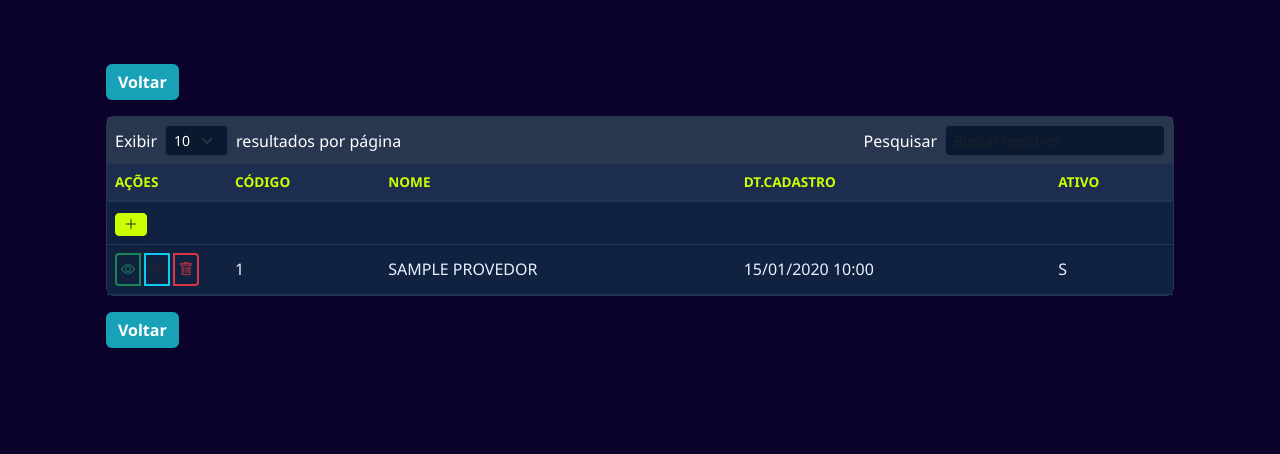
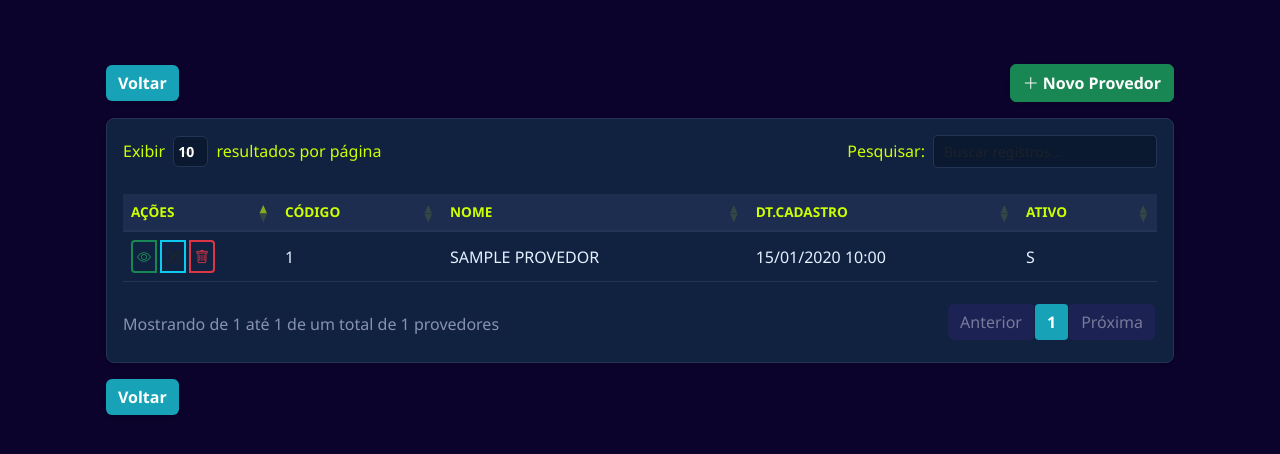
Before and after one commit to fernandosantosb30/sistema_EP, a Django app: page /cadastro/ in a window 1280 px wide. Shown: the part 56-510 px from the top of the page. Run offline with Django 5.2, Linux system fonts and the light colour scheme; a user stored in the database is signed in; tables that the repository leaves empty hold one stand-in row (values such as "Sample post"); some libraries are stand-ins or nearby versions.

Commit message:
Organização da página listagem

```diff
--- a/sistema_isp/core/urls.py
+++ b/sistema_isp/core/urls.py
@@ -48,4 +48,8 @@ urlpatterns = [
     path('usuarios/novo/', providers_views.criar_usuario, name='criar_usuario'),
     path('usuarios/excluir/<int:user_id>/', providers_views.excluir_usuario, name='excluir_usuario'),
     path('usuarios/senha/<int:user_id>/', providers_views.alterar_senha, name='alterar_senha'),
+
+    #import DB
+    # Dentro do seu urlpatterns no core/urls.py:
+    #path('importar-massa-agora/', providers_views.script_importar_tudo, name='importar_massa_agora'),
 ]
--- a/sistema_isp/providers/models.py
+++ b/sistema_isp/providers/models.py
@@ -6,7 +6,7 @@ class Provedor(models.Model):
     codigo = models.CharField(max_length=50, unique=True, null=True, blank=True)
     nome = models.CharField(max_length=255)
     razao_social = models.CharField(max_length=255, null=True, blank=True)
-    cnpj = models.CharField(max_length=20, unique=True, null=True, blank=True) # Adicionado unique=True para evitar duplicidade
+    cnpj = models.CharField(max_length=18, unique=True, null=True, blank=True)
     data_cadastro = models.DateTimeField(auto_now_add=True)
     ativo = models.BooleanField(default=True)
 
--- a/sistema_isp/providers/views.py
+++ b/sistema_isp/providers/views.py
@@ -1,6 +1,8 @@
 import csv
 import io
 import unicodedata
+import os
+from django.conf import settings
 from django.shortcuts import render, get_object_or_404, redirect # Certifique-se de que get_object_or_404 está aqui
 from django.contrib import messages
 from django.db.models import Q
@@ -9,6 +11,7 @@ from django.http import HttpResponse
 from django.contrib.auth.decorators import login_required, user_passes_test
 from django.contrib.auth.models import User
 from django.contrib.auth.forms import UserCreationForm, SetPasswordForm
+from django.core.paginator import Paginator
 
 # --- GESTÃO DE ACESSO (ADMIN) ---
 
@@ -87,6 +90,7 @@ def home_view(request):
 
 @login_required
 def lista_provedores(request):
+    # Buscamos todos os provedores para que o DataTables do JavaScript consiga fazer a paginação nativa
     provedores = Provedor.objects.all().order_by('-data_cadastro')
     return render(request, 'providers/cadastro.html', {'provedores': provedores})
 
--- a/sistema_isp/templates/providers/cadastro.html
+++ b/sistema_isp/templates/providers/cadastro.html
@@ -2,34 +2,20 @@
 
 {% block content %}
 <div class="container-fluid px-4 py-3">
-    <!-- Botão Voltar Superior -->
-    <div class="mb-3">
+    <div class="d-flex justify-content-between align-items-center mb-3">
         <a href="{% url 'home' %}" class="btn btn-info text-white fw-bold shadow-sm" style="background-color: #17a2b8; border: none;">
             Voltar
         </a>
+        <a href="{% url 'cadastrar_provedor' %}" class="btn btn-success fw-bold shadow-sm">
+            <i class="bi bi-plus-lg"></i> Novo Provedor
+        </a>
     </div>
 
-    <!-- Container da Tabela -->
     <div class="card shadow-sm border-0" style="background-color: #767e99;">
-        <div class="card-body p-0">
-            <!-- Barra de Filtros -->
-            <div class="d-flex justify-content-between align-items-center p-2 bg-secondary text-white bg-opacity-25">
-                <div class="d-flex align-items-center">
-                    <span class="me-2">Exibir</span>
-                    <select class="form-select form-select-sm d-inline-block w-auto bg-dark text-white border-0">
-                        <option>10</option>
-                    </select>
-                    <span class="ms-2">resultados por página</span>
-                </div>
-                <div class="d-flex align-items-center">
-                    <span class="me-2">Pesquisar</span>
-                    <input type="text" class="form-control form-control-sm bg-dark text-white border-0" placeholder="Buscar registros">
-                </div>
-            </div>
+        <div class="card-body p-3">
 
-            <!-- Tabela -->
             <div class="table-responsive">
-                <table class="table table-hover mb-0">
+                <table id="tabela-provedores" class="table table-hover mb-0">
                     <thead class="table-secondary text-uppercase small" style="background-color: #3b2183 !important; color: white;">
                         <tr>
                             <th width="120">Ações</th>
@@ -40,27 +26,12 @@
                         </tr>
                     </thead>
                     <tbody>
-                        <!-- Botão de Adicionar Novo - CORRIGIDO para 'cadastrar_provedor' -->
-                        <tr style="background-color: rgba(0,0,0,0.05);">
-                            <td>
-                                <a href="{% url 'cadastrar_provedor' %}" class="btn btn-sm btn-primary py-0 px-2 shadow-sm">
-                                    <i class="bi bi-plus-lg"></i>
-                                </a>
-                            </td>
-                            <td colspan="4"></td>
-                        </tr>
-
                         {% for p in provedores %}
                         <tr>
                             <td>
                                 <div class="btn-group gap-1">
-                                    <!-- Link de Visualização -->
                                     <a href="{% url 'editar_provedor' p.id %}" class="btn btn-sm btn-outline-success p-1 border-2" title="Visualizar"><i class="bi bi-eye"></i></a>
-
-                                    <!-- Link de Edição -->
                                     <a href="{% url 'editar_provedor' p.id %}" class="btn btn-sm btn-outline-info p-1 border-2 text-dark" title="Editar"><i class="bi bi-pencil-square"></i></a>
-
-                                    <!-- Link de Exclusão - IMPORTANTE: Certifique-se de ter a rota 'excluir_provedor' no urls.py -->
                                     <button class="btn btn-sm btn-outline-danger p-1 border-2" title="Excluir" onclick="if(confirm('Deseja realmente excluir este provedor?')) { window.location.href='/provedores/excluir/{{ p.id }}/'; }">
                                         <i class="bi bi-trash"></i>
                                     </button>
@@ -73,7 +44,11 @@
                         </tr>
                         {% empty %}
                         <tr>
-                            <td colspan="5" class="text-center py-4">Nenhum registro encontrado.</td>
+                            <td></td>
+                            <td></td>
+                            <td class="text-center py-4 text-white fw-bold">Nenhum registro encontrado.</td>
+                            <td></td>
+                            <td></td>
                         </tr>
                         {% endfor %}
                     </tbody>
@@ -82,7 +57,6 @@
         </div>
     </div>
 
-    <!-- Botão Voltar Inferior -->
     <div class="mt-3">
         <a href="{% url 'home' %}" class="btn btn-info text-white fw-bold shadow-sm" style="background-color: #17a2b8; border: none;">
             Voltar
@@ -90,10 +64,57 @@
     </div>
 </div>
 
+<link rel="stylesheet" type="text/css" href="https://cdn.datatables.net/1.13.6/css/dataTables.bootstrap5.min.css">
+
+<script src="https://code.jquery.com/jquery-3.6.0.min.js"></script>
+<script type="text/javascript" charset="utf8" src="https://cdn.datatables.net/1.13.6/js/jquery.dataTables.min.js"></script>
+<script type="text/javascript" charset="utf8" src="https://cdn.datatables.net/1.13.6/js/dataTables.bootstrap5.min.js"></script>
+
+<script>
+    $(document).ready(function() {
+        // Destrói qualquer instância antiga para evitar conflito de cache do navegador
+        if ($.fn.DataTable.isDataTable('#tabela-provedores')) {
+            $('#tabela-provedores').DataTable().destroy();
+        }
+
+        // Inicializa o DataTables forçando o limite de 10 por página
+        $('#tabela-provedores').DataTable({
+            "pageLength": 10,
+            "lengthMenu": [10, 25, 50, 100],
+            "ordering": true,
+            "paging": true, // Força a paginação ativa
+            "dom": '<"d-flex justify-content-between align-items-center mb-3 text-white"l f>rt<"d-flex justify-content-between align-items-center mt-3 text-white"i p>',
+            "language": {
+                "sLengthMenu":    "Exibir _MENU_ resultados por página",
+                "sZeroRecords":   "Nenhum registro encontrado",
+                "sEmptyTable":    "Nenhum dado disponível nesta tabela",
+                "sInfo":          "Mostrando de _START_ até _END_ de um total de _TOTAL_ provedores",
+                "sInfoEmpty":     "Mostrando 0 até 0 de 0 provedores",
+                "sInfoFiltered":  "(filtrado de _MAX_ registros)",
+                "sSearch":        "Pesquisar:",
+                "oPaginate": {
+                    "sPrevious": "Anterior",
+                    "sNext":     "Próxima"
+                }
+            }
+        });
+
+        // Estilização customizada dos inputs do DataTables para o tema escuro
+        $('.dataTables_length select').addClass('bg-dark text-white border-0 p-1 rounded fw-bold mx-1');
+        $('.dataTables_filter input').addClass('form-control form-control-sm bg-dark text-white border-0 d-inline-block w-auto ms-2').attr("placeholder", "Buscar registros...");
+    });
+</script>
+
 <style>
     body { background-color: #0c032c !important; }
-    .table th { border-bottom: 2px solid #7a824b !important; }
-    .table td { border-bottom: 1px solid rgba(0,0,0,0.1); vertical-align: middle; }
+    .table th { border-bottom: 2px solid #7a824b !important; color: white !important; }
+    .table td { border-bottom: 1px solid rgba(255,255,255,0.1); vertical-align: middle; color: white !important; }
+    .table-hover tbody tr:hover { background-color: rgba(255,255,255,0.07) !important; }
     .btn-outline-success:hover { background-color: #198754; color: white; }
+
+    /* Customização dos botões da paginação do DataTables */
+    .page-link { background-color: #3b2183 !important; border: none !important; color: white !important; margin: 0 2px; border-radius: 4px; }
+    .page-item.active .page-link { background-color: #17a2b8 !important; font-weight: bold; }
+    .page-item.disabled .page-link { background-color: rgba(59, 33, 131, 0.3) !important; color: rgba(255,255,255,0.4) !important; }
 </style>
 {% endblock %}
```
